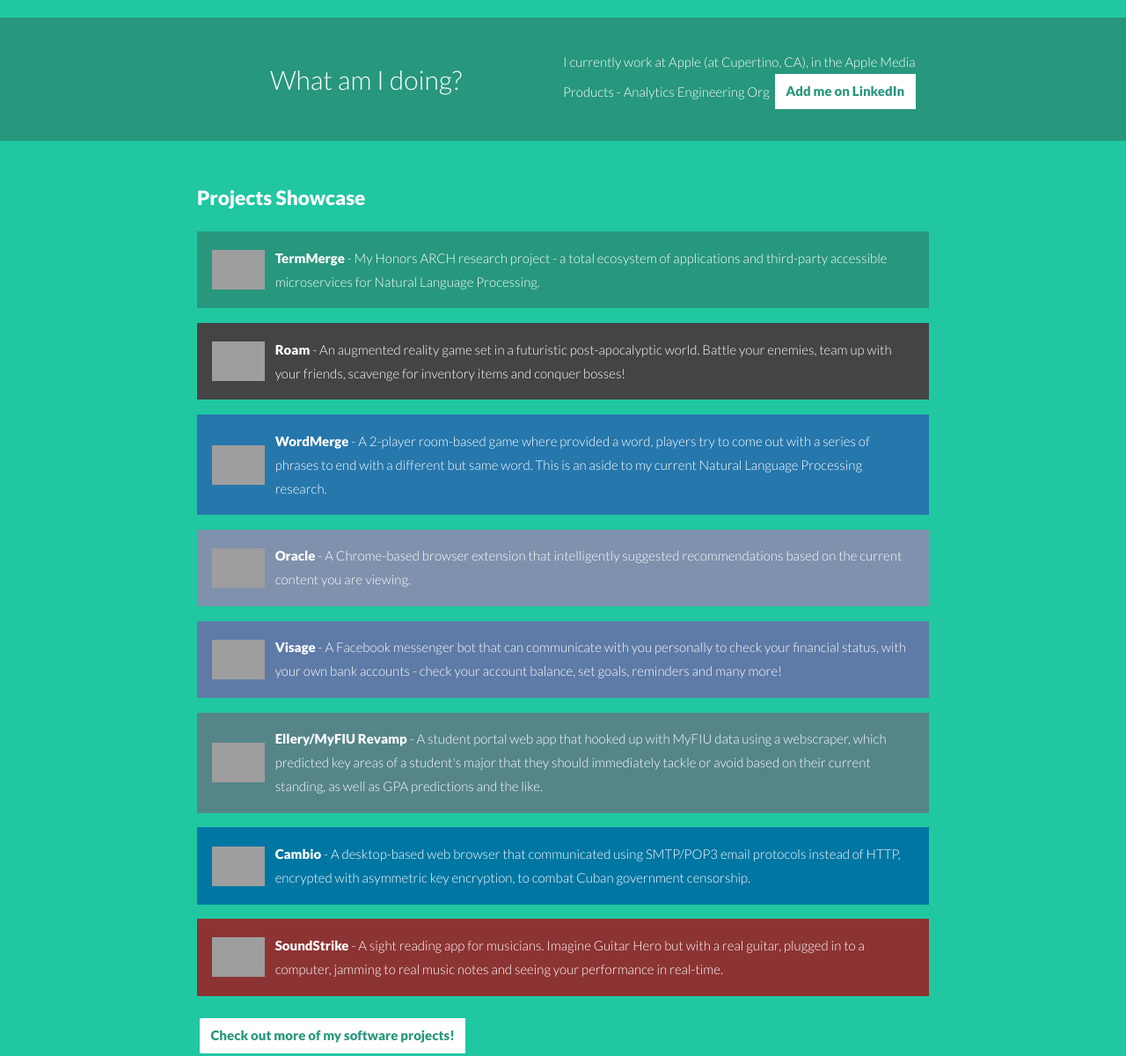
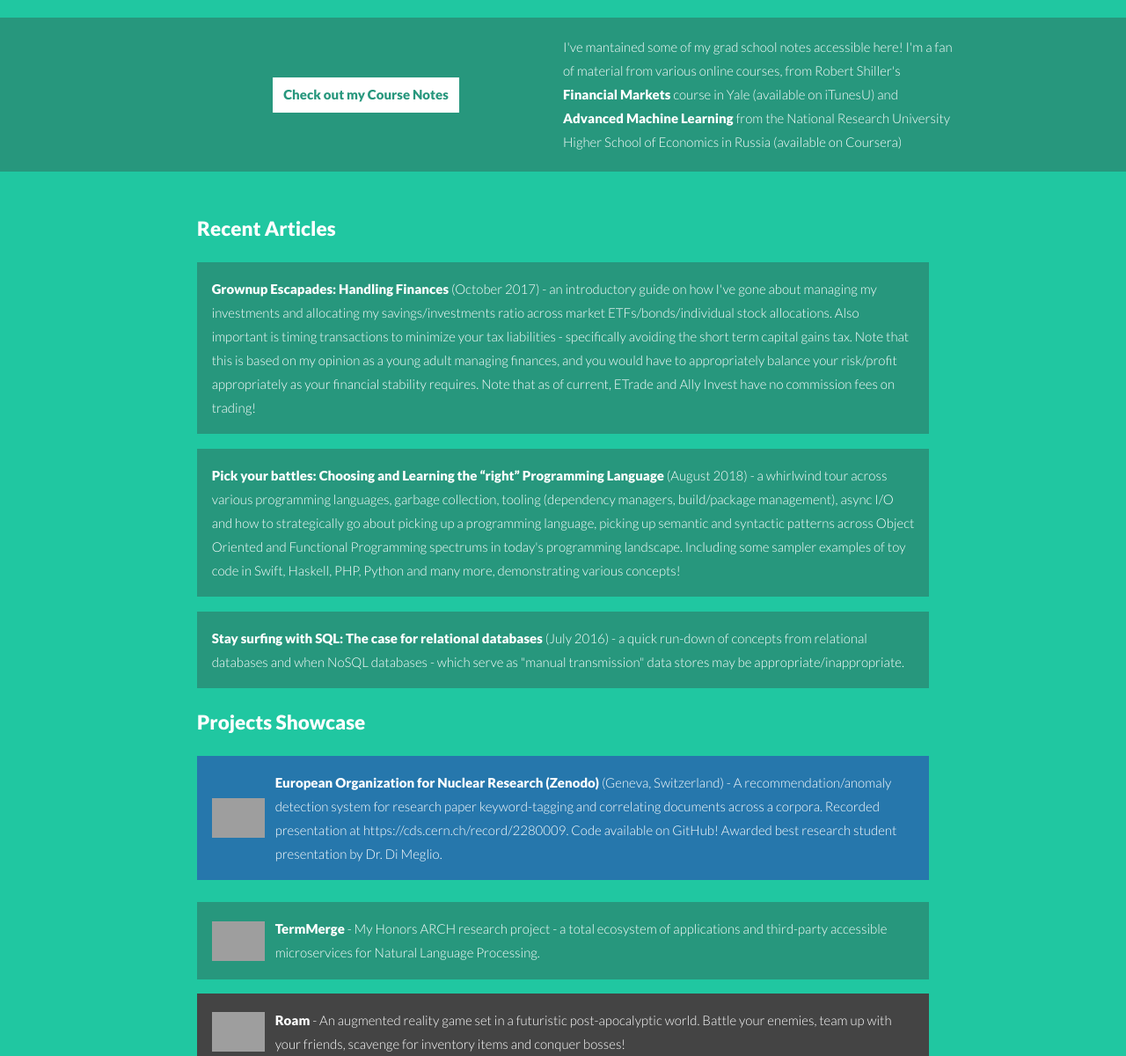
Before and after one commit to alastairparagas/personal-website, a website: page index.html in a window 1280 px wide. Shown: the part 640-1840 px from the top of the page at 88% size. Drawn offline with Linux system fonts and the light colour scheme; grey boxes are pictures that could not be loaded.

Commit message:
Medium articles/course notes (modified)

```diff
--- a/index.html
+++ b/index.html
@@ -54,12 +54,40 @@
     </section>
 
     <section id='activityTimeline'>
-      <div id='sectionText'><h2>What am I doing?</h2></div>
-      <div id='activity'><p>I currently work at Apple (at Cupertino, CA), in the Apple Media Products - Analytics Engineering Org <a  href="https://www.linkedin.com/in/aparagas/" target="_blank" class="buttonable">Add me on LinkedIn</a></p></div>
+      <div id='sectionText'>
+        <a href="https://drive.google.com/drive/folders/1L7JyA4RilWfflftdziEMGJXT6njG7W6O" target="_blank" class="buttonable">Check out my Course Notes</a>
+      </div>
+      <div id='activity'><p>I've mantained some of my grad school notes accessible here! I'm a fan of material from various online courses, from Robert Shiller's <strong>Financial Markets</strong> course in Yale (available on iTunesU) and <strong>Advanced Machine Learning</strong> from the National Research University Higher School of Economics in Russia (available on Coursera)</div>
     </section>
 
     <section id='projects'>
+      <h2>Recent Articles</h2>
+      <ul>
+        <li style="background:#27977d;">
+          <a href="https://medium.com/@alastairparagas/grownup-escapades-handling-finances-94b579eaa399" target="_blank">
+            <p><strong>Grownup Escapades: Handling Finances</strong> (October 2017) - an introductory guide on how I've gone about managing my investments and allocating my savings/investments ratio across market ETFs/bonds/individual stock allocations. Also important is timing transactions to minimize your tax liabilities - specifically avoiding the short term capital gains tax. Note that this is based on my opinion as a young adult managing finances, and you would have to appropriately balance your risk/profit appropriately as your financial stability requires. Note that as of current, ETrade and Ally Invest have no commission fees on trading!</p>
+          </a>
+        </li>
+        <li style="background:#27977d;">
+          <a href="https://medium.com/hackernoon/pick-your-battles-choosing-and-learning-the-right-programming-language-731973698385" target="_blank">
+            <p><strong>Pick your battles: Choosing and Learning the “right” Programming Language</strong> (August 2018) - a whirlwind tour across various programming languages, garbage collection, tooling (dependency managers, build/package management), async I/O and how to strategically go about picking up a programming language, picking up semantic and syntactic patterns across Object Oriented and Functional Programming spectrums in today's programming landscape. Including some sampler examples of toy code in Swift, Haskell, PHP, Python and many more, demonstrating various concepts!</p>
+          </a>
+        </li>
+        <li style="background:#27977d;">
+          <a href="https://medium.com/@alastairparagas/stay-surfing-with-sql-the-case-for-relational-databases-part-1-a4043072ff0f" target="_blank">
+            <p><strong>Stay surfing with SQL: The case for relational databases</strong> (July 2016) - a quick run-down of concepts from relational databases and when NoSQL databases - which serve as "manual transmission" data stores may be appropriate/inappropriate.</p>
+          </a>
+        </li>
+      </ul>
       <h2>Projects Showcase</h2>
+      <ul>
+        <li style="background:#2677AC;">
+          <a href="https://cds.cern.ch/record/2280009" target="_blank">
+            <img src="https://pbs.twimg.com/profile_images/1155870674344456192/q8Lkp1t2_400x400.jpg">
+            <p><strong>European Organization for Nuclear Research (Zenodo)</strong> (Geneva, Switzerland) - A recommendation/anomaly detection system for research paper keyword-tagging and correlating documents across a corpora. Recorded presentation at https://cds.cern.ch/record/2280009. Code available on GitHub! Awarded best research student presentation by Dr. Di Meglio.</p>
+          </a>
+        </li>
+      </ul>
       <ul>
         <li style="background:#27977D;">
           <a href="http://github.com/termmerge/" target="_blank">
```
